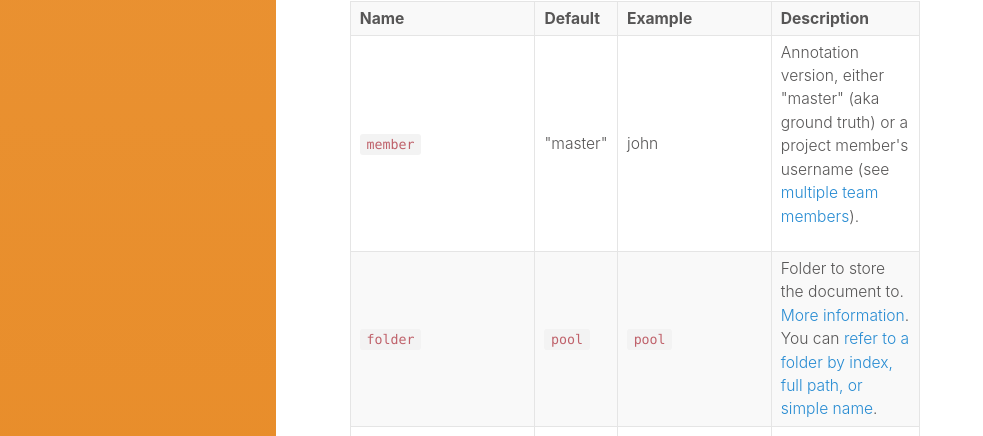
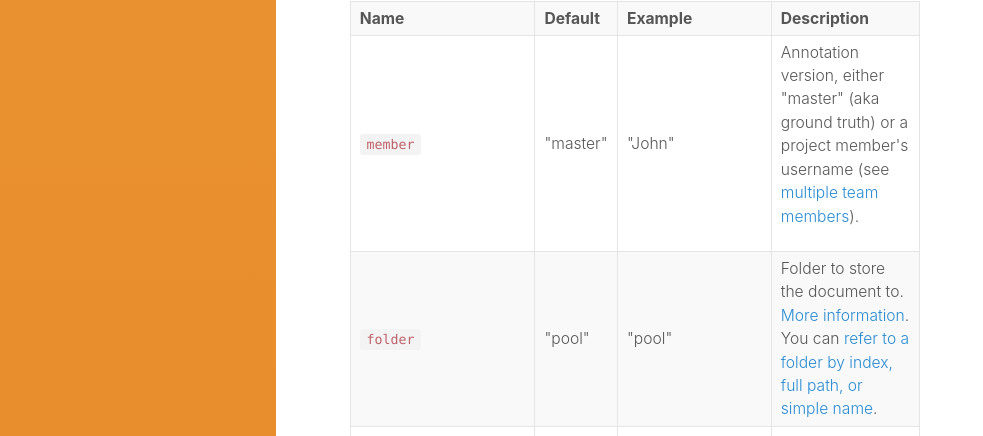
Before and after one commit to tagtogorg/tagtog-doc, a Jekyll site: the page built from API_documents_v1.md, in a window 1280 px wide. Shown: the part 2518-2954 px from the top of the page, without its empty margins (0-983 px from the left). Built offline with Jekyll 4.4.1, drawn with Linux system fonts in a browser that asks for light colours; nearby versions of some CDN libraries.

Commit message:
turn into strings

```diff
--- a/API_documents_v1.md
+++ b/API_documents_v1.md
@@ -98,13 +98,13 @@ api_plain_text: Antibody-dependent cellular cytotoxicity (ADCC), a key effector
     <tr>
       <td><code>member</code></td>
       <td>"master"</td>
-      <td>john</td>
+      <td>"John"</td>
       <td><p>Annotation version, either "master" (aka ground truth) or a project member's username (see <a href="/collaboration.html">multiple team members</a>).</p></td>
     </tr>
     <tr>
       <td><code>folder</code></td>
-      <td><code>pool</code></td>
-      <td><code>pool</code></td>
+      <td>"pool"</td>
+      <td>"pool"</td>
       <td>Folder to store the document to. <a href="/documents.html">More information</a>. You can <a href="search-queries.html#search-by-folder">refer to a folder by index, full path, or simple name</a>.</td>
     </tr>
     <tr>
@@ -320,13 +320,13 @@ URLS
     <tr>
       <td><code>member</code></td>
       <td>"master"</td>
-      <td>john</td>
+      <td>"John"</td>
       <td><p>Annotation version, either "master" (aka ground truth) or a project member's username (see <a href="/collaboration.html">multiple team members</a>).</p></td>
     </tr>
     <tr>
       <td><code>folder</code></td>
-      <td><code>pool</code></td>
-      <td><code>pool</code></td>
+      <td>"pool"</td>
+      <td>"pool"</td>
       <td>Folder to store the document to. <a href="/documents.html">More information</a>. You can <a href="search-queries.html#search-by-folder">refer to a folder by index, full path, or simple name</a>.</td>
     </tr>
     <tr>
@@ -445,13 +445,13 @@ FILES
     <tr>
       <td><code>member</code></td>
       <td>"master"</td>
-      <td>john</td>
+      <td>"John"</td>
       <td><p>Annotation version, either "master" (aka ground truth) or a project member's username (see <a href="/collaboration.html">multiple team members</a>).</p></td>
     </tr>
     <tr>
       <td><code>folder</code></td>
-      <td><code>pool</code></td>
-      <td><code>pool</code></td>
+      <td>"pool"</td>
+      <td>"pool"</td>
       <td>Folder to store the document to. <a href="/documents.html">More information</a>. You can <a href="search-queries.html#search-by-folder">refer to a folder by index, full path, or simple name</a>.</td>
     </tr>
     <tr>
@@ -622,13 +622,13 @@ PUBMED IDS
     <tr>
       <td><code>member</code></td>
       <td>"master"</td>
-      <td>john</td>
+      <td>"John"</td>
       <td><p>Annotation version, either "master" (aka ground truth) or a project member's username (see <a href="/collaboration.html">multiple team members</a>).</p></td>
     </tr>
     <tr>
       <td><code>folder</code></td>
-      <td><code>pool</code></td>
-      <td><code>pool</code></td>
+      <td>"pool"</td>
+      <td>"pool"</td>
       <td>Folder to store the document to. <a href="/documents.html">More information</a>. You can <a href="search-queries.html#search-by-folder">refer to a folder by index, full path, or simple name</a>.</td>
     </tr>
     <tr>
@@ -789,13 +789,13 @@ fetch('https://www.tagtog.net/api/0.1/documents?project=yourProject&owner=yourUs
     <tr>
       <td><code>member</code></td>
       <td>"master"</td>
-      <td>john</td>
+      <td>"John"</td>
       <td><p>Annotation version, either "master" (aka ground truth) or a project member's username (see <a href="/collaboration.html">multiple team members</a>).</p></td>
     </tr>
     <tr>
       <td><code>folder</code></td>
-      <td><code>pool</code></td>
-      <td><code>pool</code></td>
+      <td>"pool"</td>
+      <td>"pool"</td>
       <td>Folder to store the document to. <a href="/documents.html">More information</a>. You can <a href="search-queries.html#search-by-folder">refer to a folder by index, full path, or simple name</a>.</td>
     </tr>
     <tr>
@@ -962,13 +962,13 @@ fetch('https://www.tagtog.net/api/0.1/documents?project=yourProject&owner=yourUs
     <tr>
       <td><code>member</code></td>
       <td>"master"</td>
-      <td>john</td>
+      <td>"John"</td>
       <td><p>Annotation version, either "master" (aka ground truth) or a project member's username (see <a href="/collaboration.html">multiple team members</a>).</p></td>
     </tr>
     <tr>
       <td><code>folder</code></td>
-      <td><code>pool</code></td>
-      <td><code>pool</code></td>
+      <td>"pool"</td>
+      <td>"pool"</td>
       <td>Folder to store the document to. <a href="/documents.html">More information</a>. You can <a href="search-queries.html#search-by-folder">refer to a folder by index, full path, or simple name</a>.</td>
     </tr>
     <tr>
@@ -1272,7 +1272,7 @@ aMHKzF_lIoNrdh9pAx298njgIezy-text,false
     <tr>
       <td><code>member</code></td>
       <td>"master"</td>
-      <td>john</td>
+      <td>"John"</td>
       <td><p>Annotation version, either "master" (aka ground truth) or a project member's username (see <a href="/collaboration.html">multiple team members</a>).</p></td>
     </tr>
   </table>
```
